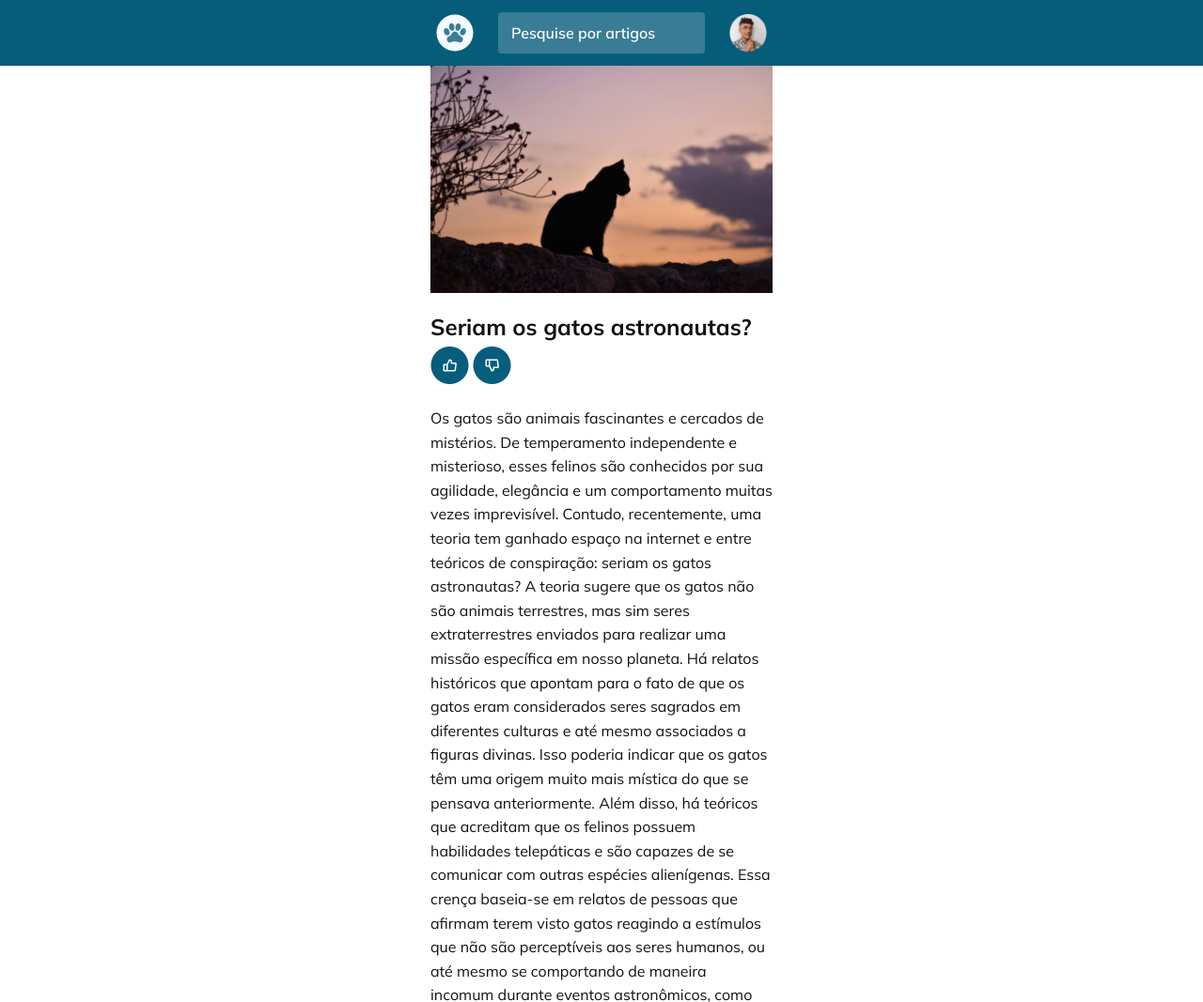
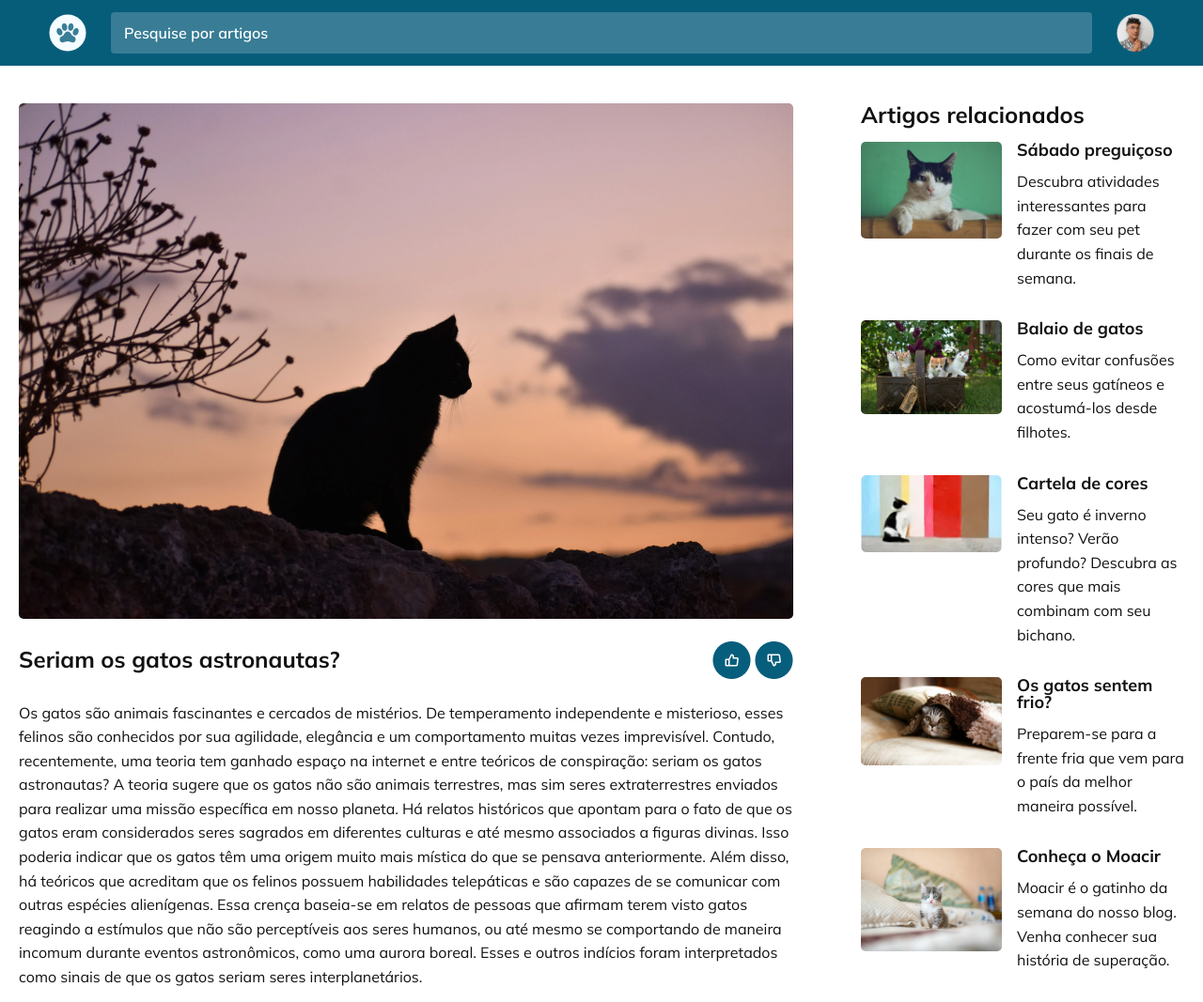
Before and after one commit to lreiss7/blog_de_gatos, a plain HTML site: page index.html in a window 1280 px wide. Shown: the top 1067 px of the page at 94% size. Drawn offline with Linux system fonts and the light colour scheme.

Commit message:
finished project

```diff
--- a/index.html
+++ b/index.html
@@ -17,14 +17,15 @@
 </head>
 
 <body>
+  <div id="app">
     <header>
-    <div class="nav">
+      <div class="container">
         <a href="#" title="clique para página inicial">
           <img src="./assets/icons/logo.svg" alt="logo do site, pata de um gato.">
         </a>
 
         <form action="">
-        <input type="text" placeholder="Pesquise por artigos">
+          <input type="search" placeholder="Pesquise por artigos">
         </form>
 
         <img src="./assets/images/Jojo.png" alt="imagem de uma pessoa">
@@ -32,8 +33,8 @@
     </header>
 
     <main class="container">
-    <div class="wrapper">
-      <img src="./assets/images/img1.webp" alt="">
+      <img class="main-image" src="./assets/images/img1.webp" alt="Imagem de um gato no por do sol.">
+      <div class="header-content">
         <h1>Seriam os gatos astronautas?</h1>
         <div class="buttons">
           <button>
@@ -43,8 +44,9 @@
           <button>
             <img src="./assets/icons/ThumbDown.png" alt="dislike">
           </button>
+        </div>
+      </div>
 
-      </div>
       <p>Os gatos são animais fascinantes e cercados de mistérios. De temperamento independente e misterioso, esses
         felinos são conhecidos por sua agilidade, elegância e um comportamento muitas vezes imprevisível. Contudo,
         recentemente, uma teoria tem ganhado espaço na internet e entre teóricos de conspiração: seriam os gatos
@@ -59,7 +61,6 @@
         gatos reagindo a estímulos que não são perceptíveis aos seres humanos, ou até mesmo se comportando de maneira
         incomum durante eventos astronômicos, como uma aurora boreal. Esses e outros indícios foram interpretados como
         sinais de que os gatos seriam seres interplanetários.</p>
-    </div>
     </main>
 
     <aside class="container">
@@ -109,11 +110,11 @@
       </section>
     </aside>
 
-
-
     <footer>
       <span>© 2023 - Rocketseat Explorer</span>
     </footer>
+
+  </div>
 </body>
 
 </html>
--- a/style.css
+++ b/style.css
@@ -31,6 +31,16 @@ h3 {
 img {
   width: 100%;
   height: auto;
+  transition: all 300ms;
+  display: block;
+}
+
+img:not(.main-image):hover {
+  scale: 1.05;
+}
+
+.main-image {
+  transition: none;
 }
 
 /* classes utlilitárias  */
@@ -43,13 +53,14 @@ img {
   max-width: calc(24rem + 1.25rem);
   margin-inline: auto;
 }
+
 /* header */
 header {
   background: var(--brand-primary);
   padding: 0.8rem 1.75rem;
 }
 
-header .nav {
+header .container {
   max-width: 23.375rem;
   margin-inline: auto;
 
@@ -88,12 +99,15 @@ header form input::placeholder {
 
 /* main */
 
-main h1 {
+.header-content {
+  display: block;
   margin-top: 1rem;
+
 }
 
 main button {
   margin-top: .5rem;
+
 }
 
 button {
@@ -145,3 +159,98 @@ footer {
 
   margin-top: 2.5rem;
 }
+
+
+@media (width > 55rem) {
+  img {
+    border-radius: 5px;
+  }
+
+  #app {
+    display: grid;
+    grid-template-areas:
+    "header header"
+    "main aside"
+    "footer footer";
+
+    gap: 2.5rem 2rem;
+  }
+
+  header .container,
+  .container {
+    max-width: initial;
+    margin: initial;
+  }
+
+  header {
+    grid-area: header;
+  }
+
+  header .container {
+    max-width: 76rem;
+    margin-inline: auto;
+  }
+
+  header form {
+    flex: 1;
+  }
+
+  header form input {
+    width: 100%;
+  }
+
+  main {
+    grid-area: main;
+  }
+
+  main .container {
+    max-width: 50rem;
+    margin-left: auto;
+  }
+
+  .header-content {
+    display: flex;
+    justify-content: space-between;
+    align-items: center;
+  }
+
+  .header-content button {
+    justify-content: center;
+    align-items: center;
+  }
+
+  aside {
+    grid-area: aside;
+  }
+
+  aside.container {
+    max-width: 24rem;
+  }
+
+  footer {
+    grid-area: footer;
+  }
+}
+
+header {
+  animation: fromTop 600ms 100ms backwards;
+}
+
+main, aside {
+  animation: fromBottom 800ms 100ms backwards;
+}
+
+
+@keyframes fromTop {
+  from {
+    opacity: 0;
+    transform: translateY(-100%);
+  }
+}
+
+@keyframes fromBottom {
+  from {
+    opacity: 0;
+    transform: translateY(100px);
+  }
+}
```
Lines whose indentation alone changed are shown as unchanged.
